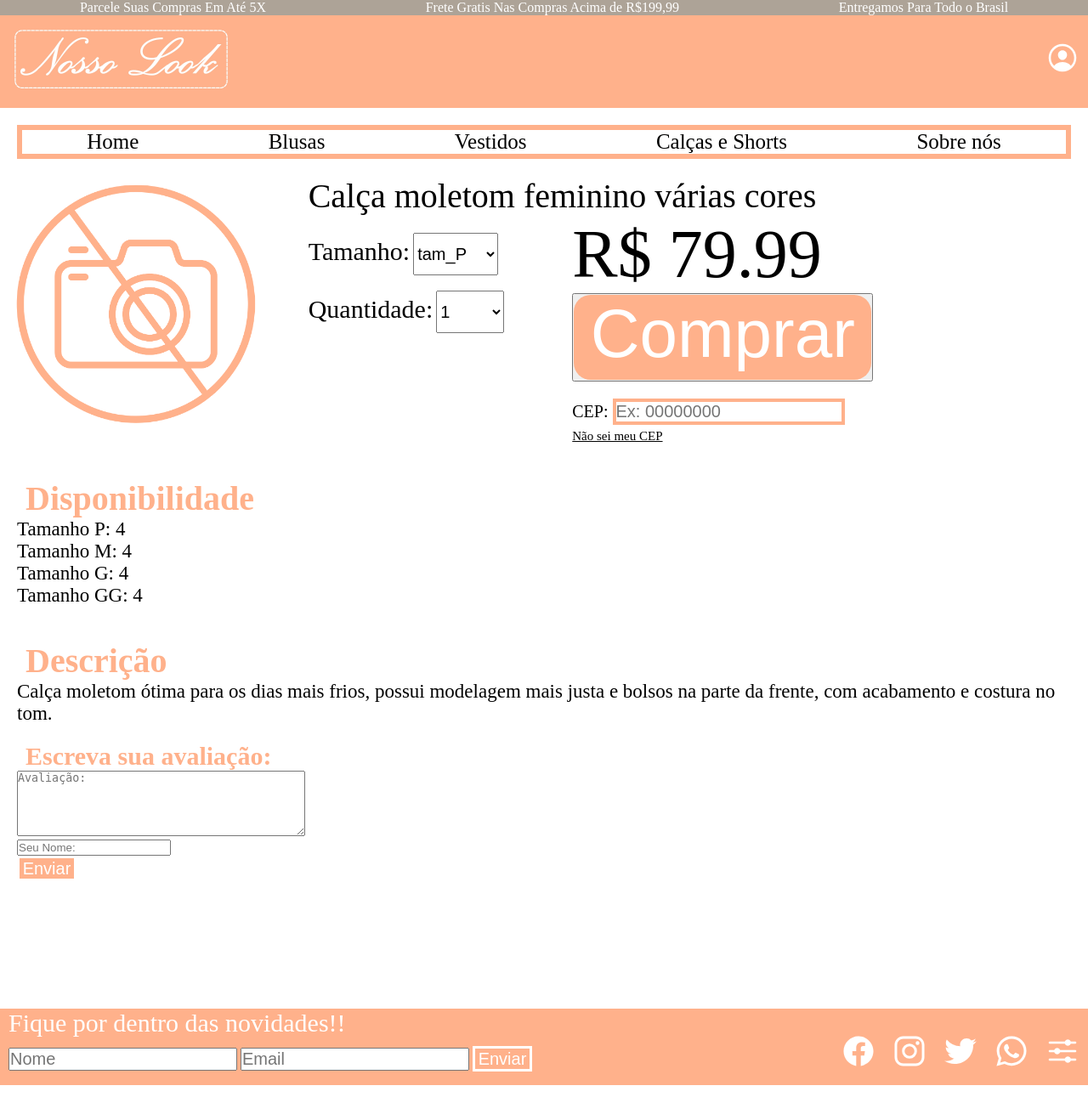
After one commit to Mah-Senger/Nossolook2, a PHP site: page /descricao_produto.php?id_produto=6 in a window 1280 px wide. The commit adds this page. Shown: the whole page at 85% size. Run offline with PHP 8.4, Linux system fonts and the light colour scheme; data comes from the database, SQL or seed files in the repository; some libraries are stand-ins or nearby versions.

Commit message:
feito o select da descrição

```diff
--- a/descricao_produto.css
+++ b/descricao_produto.css
@@ -96,6 +96,12 @@
 #nao_sei_cep{
     color: black;
     font-size: 15px;
+}
+#titdisp{
+    font-size: 40px;
+    color: #ffb18b;
+    margin-left: 30px;
+    margin-top: 40px;
 }
 #titdesc{
     font-size: 40px;
--- /dev/null
+++ b/descricao_produto.php
@@ -0,0 +1,202 @@
+<!DOCTYPE html>
+<html lang="pt-br">
+<head>
+    <meta charset="UTF-8">
+    <link rel="stylesheet" href="descricao_produto.css">
+    <title>Calças | Nosso Look</title>
+    <link rel="shortcut icon" href="logo_topo.jpeg">
+</head>
+<body>
+    <div id="promo_cep">
+        <p>Parcele Suas Compras Em Até 5X</p>
+        <p>Frete Gratis Nas Compras Acima de R$199,99</p>
+        <p>Entregamos Para Todo o Brasil</p>
+    </div>
+    <div id="cabecalho">
+        <div><img src="logo.jpg" alt="logo" id="logo"></div>
+        <div id="opcoes">
+            <?php
+            session_start();
+
+            if(isset($_SESSION["nome_usuario"])){
+                echo "<a href='carrinho.html'><ion-icon name='cart-outline' title='Carrinho' class='icons'></ion-icon></a>";
+                echo "<a href='sair.php'><ion-icon name='person-circle-outline'  class='icons'></ion-icon></a>";
+                echo "<a href='n_pedido.html'><ion-icon name='cube-outline' class='icons'></ion-icon></a>";
+            }else{
+                echo "<a href='entrar_cadastre-se.html'><ion-icon name='person-circle-outline'  class='icons'></ion-icon></a>";
+            }
+
+            ?>
+
+        </div>
+    </div>
+    <div id="menu">
+        <a href="index.php" class="opcoes_menu"><p>Home</p></a>
+        <a href="categoria.php?id=1" class="opcoes_menu"><p>Blusas</p></a>
+        <a href="categoria.php?id=2" class="opcoes_menu"><p>Vestidos</p></a>
+        <a href="categoria.php?id=3" class="opcoes_menu"><p>Calças e Shorts</p></a>
+        <a href="sobre.html" class="opcoes_menu"><p>Sobre nós</p></a>
+    </div>
+
+
+
+    <?php
+
+        $id= $_GET["id_produto"];
+
+        require_once  "funcoes/conexao.php" ;
+        require_once  "funcoes/funcoes_banco.php" ;
+
+        $conexao = conexao ();
+
+        $comando = selecionar_id ($id);
+        $comando_estoque= selecionar_estoque($id);
+
+        $resultado= mysqli_query($conexao, $comando);
+        $retorno= mysqli_fetch_assoc($resultado);
+
+        $titulo = $retorno["titulo"];
+        $descricao = $retorno["descricao"];
+        $preco = $retorno["preco"];
+        $categoria = $retorno["categoria"];
+        $imagem = $retorno["imagem"];
+
+        $resultado = mysqli_query($conexao, $comando_estoque);
+                $result_estoque = mysqli_fetch_assoc($resultado);
+
+                $estoque = array();
+                $estoque["tam_P"] = $result_estoque["tam_P"];
+                $estoque["tam_M"] = $result_estoque["tam_M"];
+                $estoque["tam_G"] = $result_estoque["tam_G"];
+                $estoque["tam_GG"] = $result_estoque["tam_GG"];
+                $estoque["tam_36"] = $result_estoque["tam_36"];
+                $estoque["tam_38"] = $result_estoque["tam_38"];
+                $estoque["tam_40"] = $result_estoque["tam_40"];
+                $estoque["tam_42"] = $result_estoque["tam_42"];
+                $estoque["tam_44"] = $result_estoque["tam_44"];
+                $estoque["tam_46"] = $result_estoque["tam_46"];
+
+
+?>
+<div id="produto">
+        <div><img src='roupas\<?=$retorno["imagem"]?>' alt="<?=$retorno["titulo"]?>"  id="img">
+        </div>
+        <div id="descricao">
+            <p id="nome_do_prod"><?=$retorno["titulo"];?></p>
+
+
+            <div id="opc">
+            <div id="forms">
+            <form action="resul_descr.php" method="post">
+                <input type="hidden" name="id" value="<?=$id?>">
+
+                <label for="tm" class="tm_cor">Tamanho:</label>
+                <select id="tm">
+
+                <?php
+
+                foreach ($estoque as $posicao => $valor_posicao){
+                    if($valor_posicao != 0){
+                        echo "<option>$posicao</option>";
+                }
+                }
+                ?>
+                </select>
+                <br>
+                <br>
+                <label for="quant" class="tm_cor">Quantidade:</label>
+                <select  id="quant">
+                    <?php
+                   $quant=0;
+
+                   foreach ($estoque as $posicao => $valor_posicao){
+                    if($valor_posicao != 0){
+                        $quant=$quant+$valor_posicao;
+                }
+            }
+            for($i=1; $i<=$quant; $i++){
+                echo "<option>$i</option>";
+            }
+                   ?>
+                </select>
+                </div>
+
+                <div id="precos" class="precos">
+                <p id="preco_atual"><?php echo "R$ " . $retorno["preco"];?></p>
+                <button type="submit" class="linkcomprar"><p class="comprar">Comprar</p></button>
+            </form>
+
+
+            <form action="" method="" id="cep">
+                <label for="cep">CEP:</label>
+                <input type="text" placeholder="Ex: 00000000" id="infcep" data-ls-module="charCounter" maxlength="8">
+                <br>
+                <a href="http://www.buscacep.correios.com.br/sistemas/buscacep/buscaCepEndereco.cfm" id="nao_sei_cep">Não sei meu CEP </a>
+            </form>
+            </div>
+    </div>
+    </div>
+    </div>
+    <div id="disp">
+        <p id="titdisp"><strong>Disponibilidade</strong></p>
+        <p class="textdesc">
+            <?php
+            if($estoque["tam_P"]==0 and $estoque["tam_M"]==0 and $estoque["tam_G"]==0 and $estoque["tam_GG"]==0){
+                echo "Tamanho 36: ". $estoque['tam_36'];
+                echo "<br>";
+                echo "Tamanho 38: ". $estoque['tam_38'];
+                echo "<br>";
+                echo "Tamanho 40: ". $estoque['tam_40'];
+                echo "<br>";
+                echo "Tamanho 42: ". $estoque['tam_42'];
+                echo "<br>";
+                echo "Tamanho 44: ". $estoque['tam_44'];
+                echo "<br>";
+                echo "Tamanho 46: ". $estoque['tam_46'];
+            }else{
+                echo "Tamanho P: ". $estoque['tam_P'];
+                echo "<br>";
+                echo "Tamanho M: ". $estoque['tam_M'];
+                echo "<br>";
+                echo "Tamanho G: ". $estoque['tam_G'];
+                echo "<br>";
+                echo "Tamanho GG: ". $estoque['tam_GG'];
+            }
+                ?></p>
+    </div>
+    <div id="desc">
+        <p id="titdesc"><strong>Descrição</strong></p>
+        <p class="textdesc"><?=$retorno["descricao"];?></p>
+    </div>
+    <div id="avali">
+        <p id="avaliacao"><strong>Escreva sua avaliação:</strong></p>
+        <form action="" method="">
+            <textarea cols="40" rows="5" class="ava" placeholder="Avaliação:"></textarea>
+            <br>
+            <input type="text" placeholder="Seu Nome:" class="ava">
+            <br>
+            <button type="submit" id="botao" class="botao_ava">Enviar</button>
+        </form>
+    </div>
+
+
+
+    <div id="rodape">
+        <div>
+        <p id="novidds">Fique por dentro das novidades!!</p>
+        <form action="" method="" id="form">
+            <input type="text" class="nome_email" placeholder="Nome">
+            <input type="email" class="nome_email" placeholder="Email">
+            <button type="submit" id="botao">Enviar</button>
+        </form>
+    </div>
+    <div id="redessociais">
+        <a href="https://www.facebook.com/"><ion-icon name="logo-facebook" class="sociais"></ion-icon></a>
+        <a href="https://www.instagram.com/"><ion-icon name="logo-instagram" class="sociais"></ion-icon></a>
+        <a href="https://twitter.com/"><ion-icon name="logo-twitter" class="sociais"></ion-icon></a>
+        <a href=""><ion-icon name="logo-whatsapp" class="sociais"></ion-icon></a>
+        <a href="entraradd.php"><ion-icon name="options" class="sociais"></ion-icon></a>
+    </div>
+    <script src="https://unpkg.com/ionicons@5.2.3/dist/ionicons.js"></script>
+</body>
+</html>
--- a/index.php
+++ b/index.php
@@ -53,12 +53,13 @@
 
 
         while($retorno= mysqli_fetch_assoc($resultado)){
+            $id= $retorno["id"];
     ?>
         <div class="prod">
             <img src="roupas/shorts1.jpg" alt="Shorts 1" class="imagens_prod">
             <p class="descricao"><?=$retorno["titulo"];?></p>
             <p class="preco"><?php echo "R$ " . $retorno["preco"];?></p>
-            <a href="" class="linkcomprar"><p class="comprar">Comprar</p></a>
+            <a href="descricao_produto.php?id_produto=<?=$id?>" class="linkcomprar"><p class="comprar">Comprar</p></a>
         </div>
     </div>
     <?php
```
Also changed, not shown: roupas/1a28d23a35881edaf76f69ae99227847.jfif (added).
